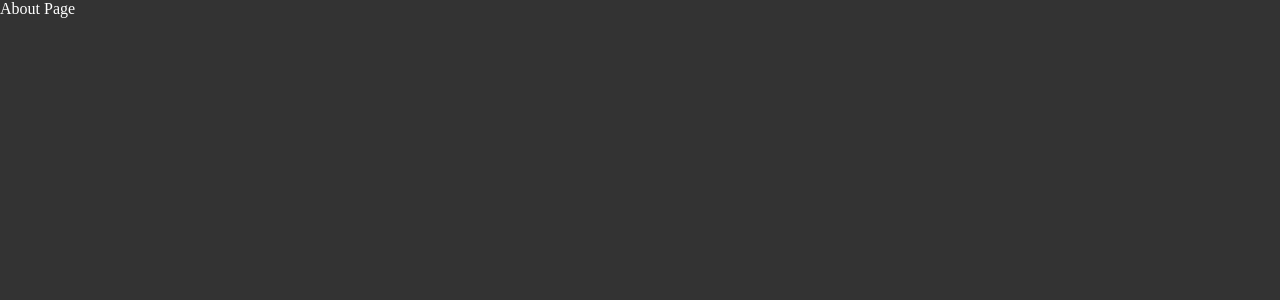
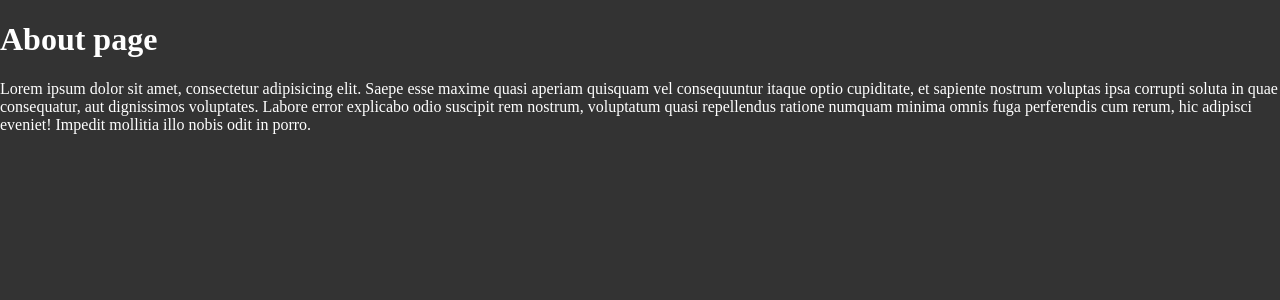
Before and after one commit to develad/next13-crash, a Next.js app: page /about in a window 1280 px wide. Shown: the top 300 px of the page. Built offline with nearby package versions, Linux system fonts and the light colour scheme.

Commit message:
meta api

```diff
--- a/app/about/page.jsx
+++ b/app/about/page.jsx
@@ -1,7 +1,27 @@
 import React from "react";
 
+export const metadata = {
+  title: "About Agency Media",
+  description: "Web development tutorials and courses",
+  keywords:
+    "web development, web design, javascript, react, node, angular, vue, html, css",
+};
+
 const AboutPage = () => {
-  return <div>About Page</div>;
+  return (
+    <div>
+      <h1>About page</h1>
+      <p>
+        Lorem ipsum dolor sit amet, consectetur adipisicing elit. Saepe esse
+        maxime quasi aperiam quisquam vel consequuntur itaque optio cupiditate,
+        et sapiente nostrum voluptas ipsa corrupti soluta in quae consequatur,
+        aut dignissimos voluptates. Labore error explicabo odio suscipit rem
+        nostrum, voluptatum quasi repellendus ratione numquam minima omnis fuga
+        perferendis cum rerum, hic adipisci eveniet! Impedit mollitia illo nobis
+        odit in porro.
+      </p>
+    </div>
+  );
 };
 
 export default AboutPage;
--- a/app/layout.js
+++ b/app/layout.js
@@ -1,14 +1,16 @@
-import './globals.css'
+import "./globals.css";
 
 export const metadata = {
-  title: 'Create Next App',
-  description: 'Generated by create next app',
-}
+  title: "Agency Media",
+  description: "Web development tutorials and courses",
+  keywords:
+    "web development, web design, javascript, react, node, angular, vue, html, css",
+};
 
 export default function RootLayout({ children }) {
   return (
-    <html lang="en">
+    <html lang='en'>
       <body>{children}</body>
     </html>
-  )
+  );
 }
```
